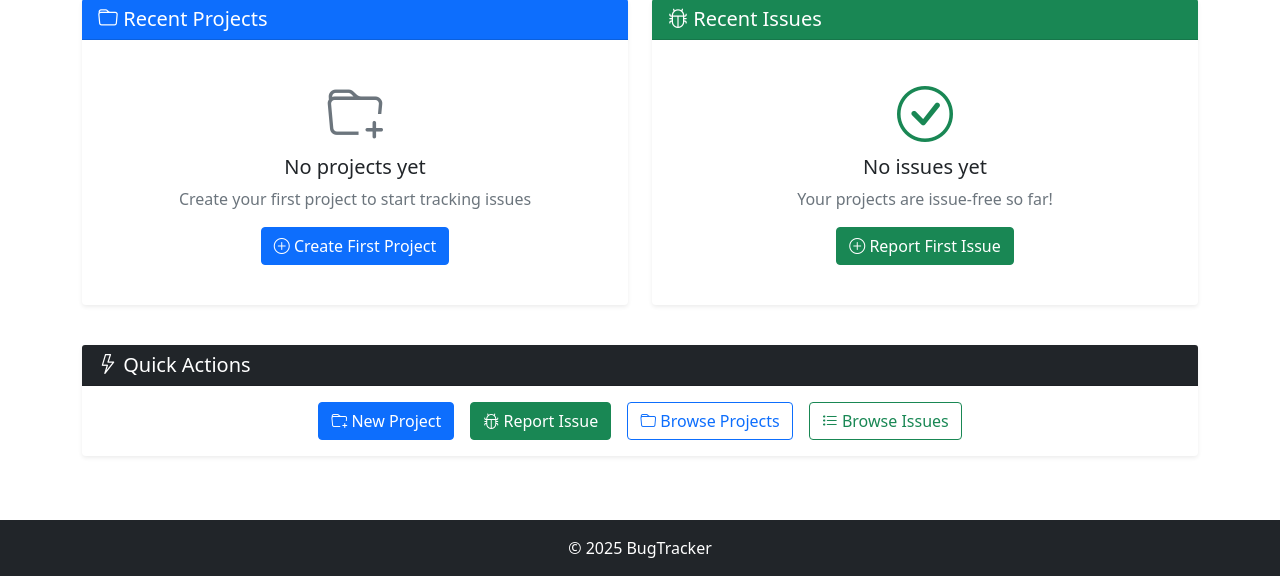
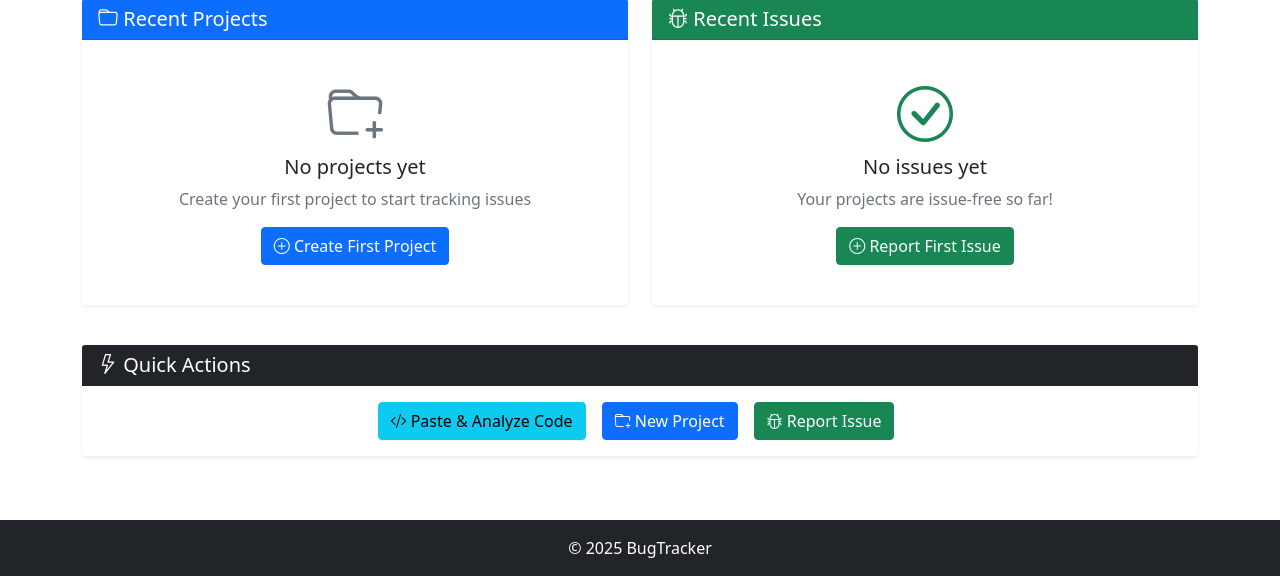
Before and after one commit to Ngosoman/BugTracker, a Django app: page /dashboard/ in a window 1280 px wide. Shown: the part 344-920 px from the top of the page. Run offline with Django 5.2, Linux system fonts and the light colour scheme; the visitor is signed in with stand-in values (Sample User, id 1); data that the repository does not hold is empty.

Commit message:
Updated dashboard

```diff
--- a/bugtracker/templates/issues/dashboard.html
+++ b/bugtracker/templates/issues/dashboard.html
@@ -127,27 +127,28 @@
 
 <div class="row mt-4">
     <div class="col-12">
-        <div class="card shadow-sm">
+        <div class="card">
             <div class="card-header bg-dark text-white">
                 <h5 class="mb-0"><i class="bi bi-lightning"></i> Quick Actions</h5>
             </div>
             <div class="card-body">
                 <div class="d-grid gap-2 d-md-flex justify-content-md-center">
+                    <!-- CODE PASTE ACTION -->
+                    <a href="{% url 'paste_code' %}" class="btn btn-info me-md-2">
+                        <i class="bi bi-code-slash"></i> Paste & Analyze Code
+                    </a>
+
+                    <!-- OLD ACTIONS (keep for now) -->
                     <a href="{% url 'project_create' %}" class="btn btn-primary me-md-2">
                         <i class="bi bi-folder-plus"></i> New Project
                     </a>
                     <a href="{% url 'issue_create' %}" class="btn btn-success me-md-2">
                         <i class="bi bi-bug"></i> Report Issue
                     </a>
-                    <a href="{% url 'project_list' %}" class="btn btn-outline-primary me-md-2">
-                        <i class="bi bi-folder"></i> Browse Projects
-                    </a>
-                    <a href="{% url 'issue_list' %}" class="btn btn-outline-success">
-                        <i class="bi bi-list-task"></i> Browse Issues
-                    </a>
                 </div>
             </div>
         </div>
     </div>
 </div>
+
 {% endblock %}
```
